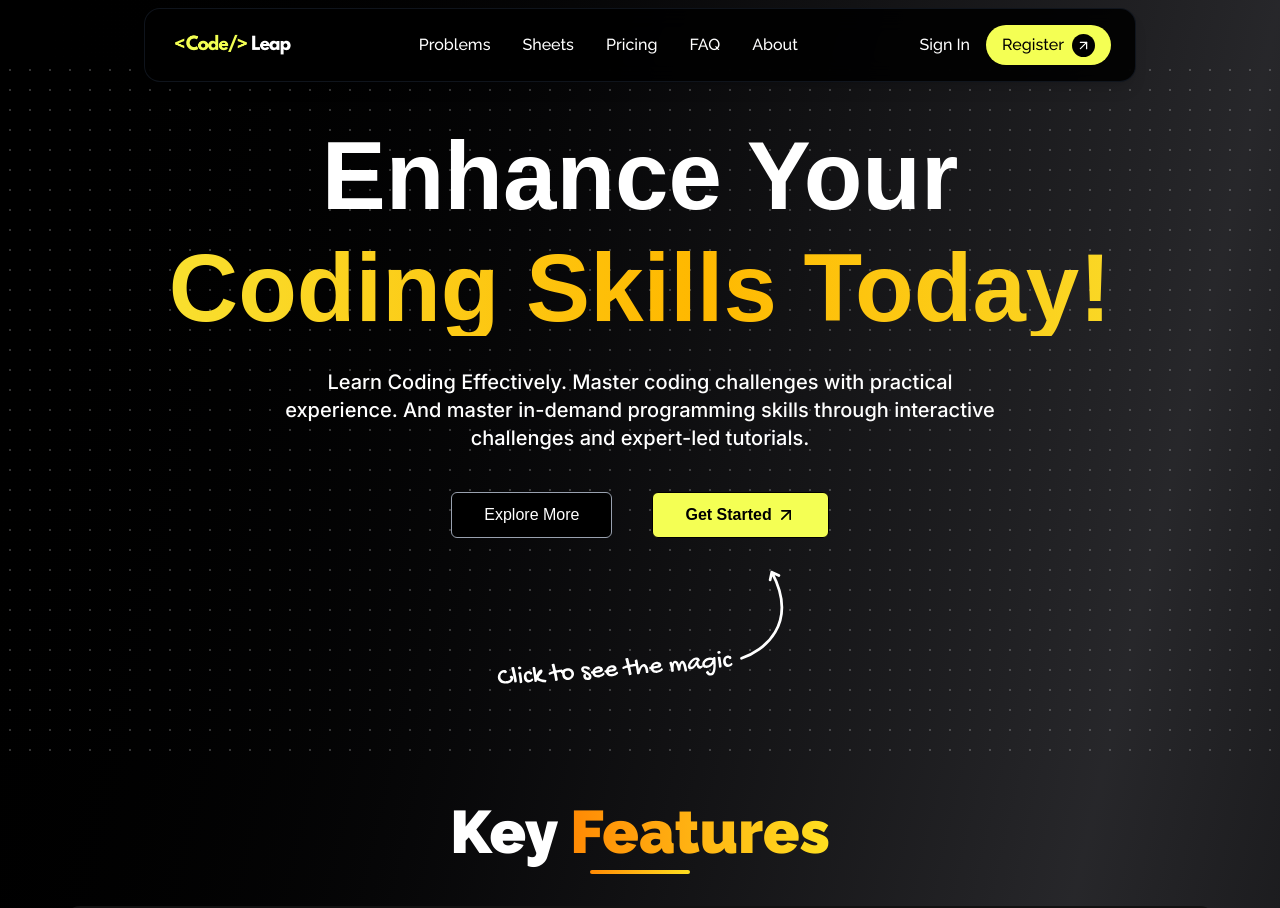
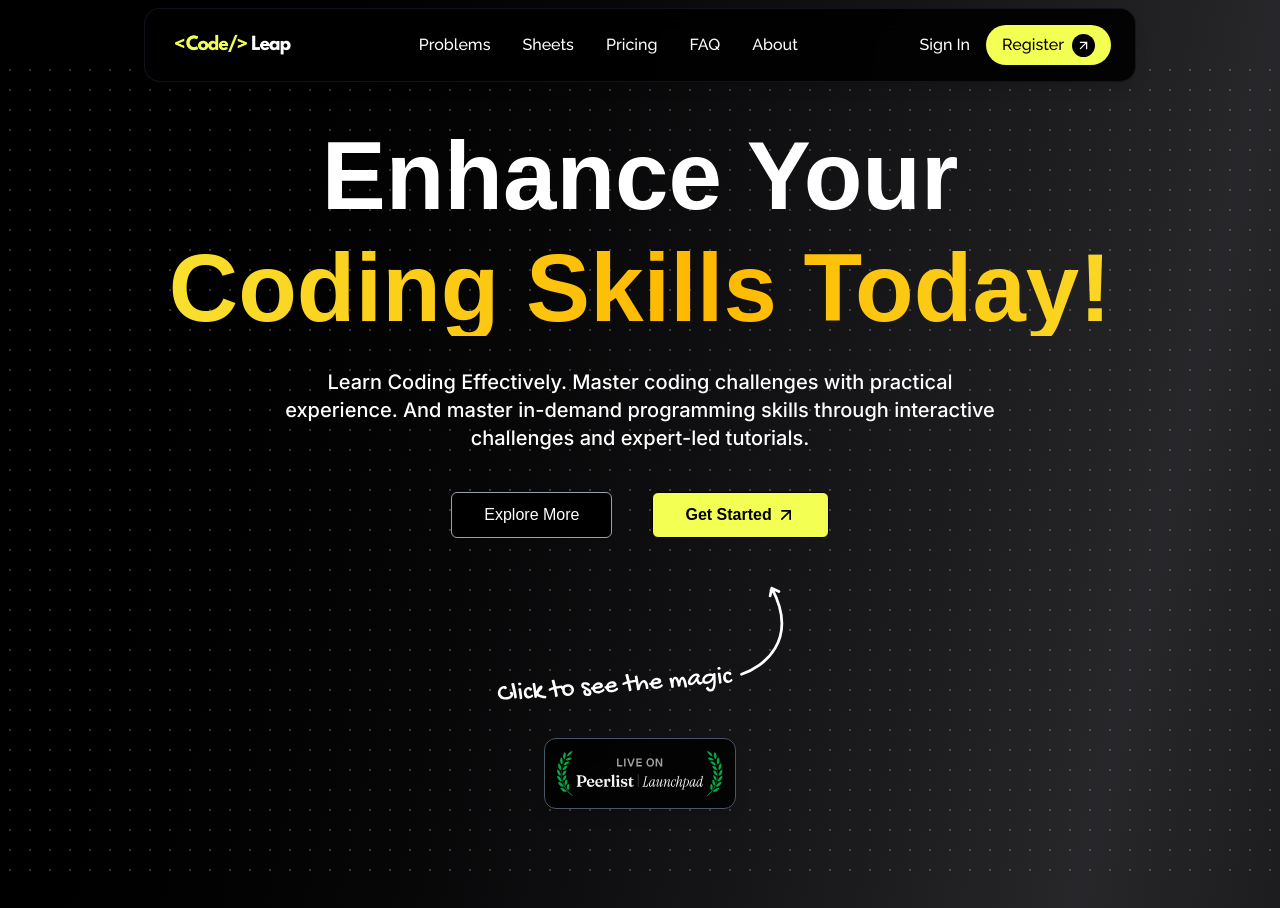
Before and after one commit to sanketsingh01/CodeLeap, a React (Vite) app in the folder FRONTEND/: page / in a window 1280 px wide. Shown: the top 908 px of the page. Built offline with nearby package versions, Linux system fonts and the light colour scheme; no server answers; a web font is replaced by a local one.

Commit message:
added a peerlist showcase icon

```diff
--- a/FRONTEND/src/componenets/Hero.jsx
+++ b/FRONTEND/src/componenets/Hero.jsx
@@ -4,6 +4,7 @@ import { motion } from "motion/react";
 import { ArrowUpRight } from "lucide-react";
 import { Link } from "react-router-dom";
 import MagicSVG from "../assets/magic.svg";
+import PeerlistSVG from "../assets/PeerlistSvg_light.svg";
 
 // Add these styles to your CSS file or include them here
 const gradientTextStyle = {
@@ -114,15 +115,48 @@ const Hero = () => {
         </button>
       </motion.div>
 
-      {/* Image */}
-      <motion.img
+      {/* Main content container with image and peerlist badge */}
+      <motion.div
         initial={{ opacity: 0, y: 20 }}
         animate={{ opacity: 1, y: 0 }}
         transition={{ delay: 0.8, duration: 0.6 }}
-        src={MagicSVG}
-        alt="Magic effect"
-        className="text-white mt-3 md:mt-8 w-52 sm:w-64 md:w-72 h-auto"
-      />
+        className="relative mt-6 md:mt-12 flex flex-col items-center"
+      >
+        {/* Magic Image */}
+        <img
+          src={MagicSVG}
+          alt="Magic effect"
+          className="text-white w-52 sm:w-64 md:w-72 h-auto mb-6"
+        />
+
+        {/* Peerlist Badge - positioned below the image */}
+        <Link to="https://peerlist.io/sanket78/project/codeleap">
+          <motion.div
+            initial={{ opacity: 0, y: 30 }}
+            animate={{ opacity: 1, y: 0 }}
+            transition={{ delay: 1.5, duration: 0.6 }}
+            className="relative group cursor-pointer"
+          >
+            <img
+              src={PeerlistSVG}
+              alt="Peerlist badge"
+              className="w-44 md:w-48 bg-black/80 backdrop-blur-sm p-3 rounded-xl border border-gray-600 hover:border-[#F4FF54] shadow-lg hover:shadow-[0_0_20px_rgba(244,255,84,0.3)] transition-all duration-300"
+            />
+
+            {/* Enhanced Tooltip */}
+            <div className="absolute -top-12 left-1/2 transform -translate-x-1/2 opacity-0 group-hover:opacity-100 transition-all duration-300 pointer-events-none">
+              <div className="bg-gray-900 text-white text-sm font-medium py-2 px-4 rounded-lg shadow-xl border border-gray-700 whitespace-nowrap">
+                <div className="flex items-center gap-2">
+                  <span className="text-lg">🚀</span>
+                  <span>Upvote us on Peerlist</span>
+                </div>
+                {/* Tooltip arrow */}
+                <div className="absolute top-full left-1/2 transform -translate-x-1/2 w-0 h-0 border-l-4 border-r-4 border-t-4 border-l-transparent border-r-transparent border-t-gray-900"></div>
+              </div>
+            </div>
+          </motion.div>
+        </Link>
+      </motion.div>
     </div>
   );
 };
```
Also changed, not shown: FRONTEND/src/assets/PeerlistSvg_light.svg (added).
